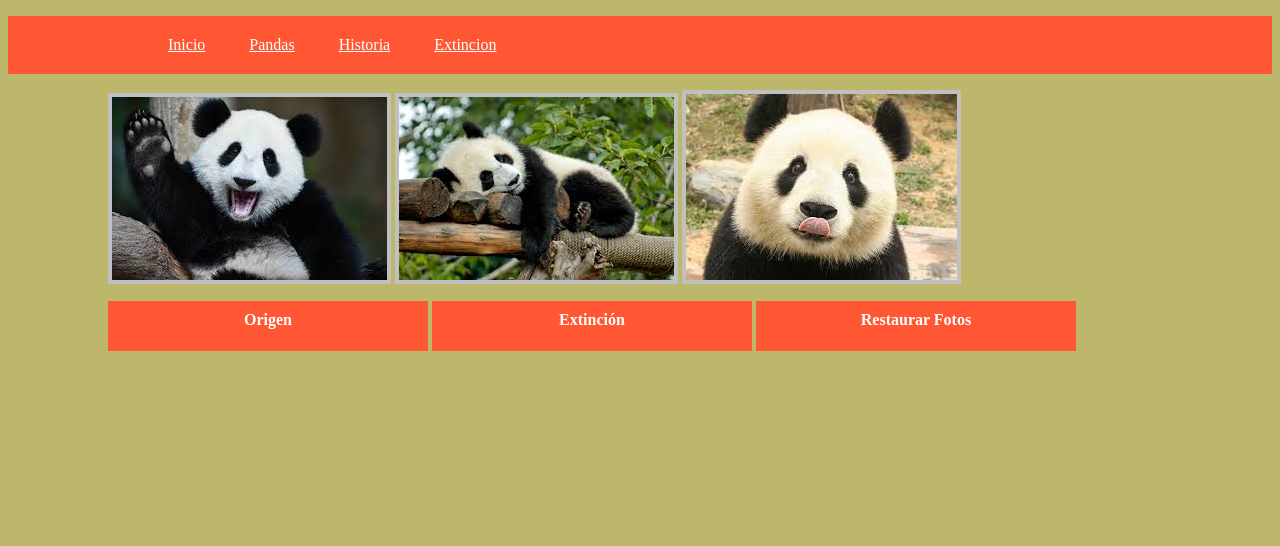
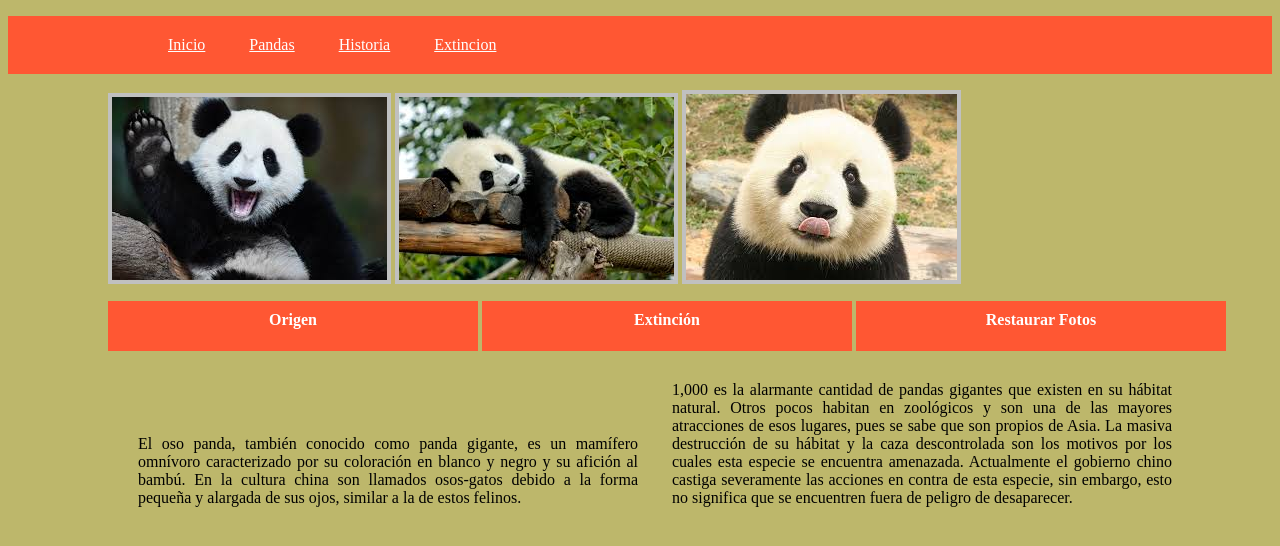
Before and after one commit to Ferlargut/leccionPandas, a plain HTML site: page index.html in a window 1280 px wide. Drawn offline with Linux system fonts and the light colour scheme; files that its build step writes are made by us from their sources; files whose address does not match are found by name.

Commit message:
restructurando

```diff
--- a/assets/css/main.css
+++ b/assets/css/main.css
@@ -23,7 +23,19 @@ img {
     position: relative;
     left: 100px;
 }
+article {
+    display: inline-block;
+    font-size: medium;
+    position: relative;
+    left: 100px;
+    width: 500px;
+    height: 30px;
+    padding-left: 30px;
+}
+p{
 
+    text-align: justify;
+}
 h2 {
     display: inline-block;
     background-color: #FF5733;
@@ -32,7 +44,7 @@ h2 {
     font-size: medium;
     position: relative;
     left: 100px;
-    width: 300px;
+    width: 350px;
     height: 30px;
     text-align: center;
 }
--- a/index.html
+++ b/index.html
@@ -23,9 +23,11 @@
        <h2>Restaurar Fotos</h2>
    </section>
    <section>
-       <article><p></p></article>
-       <article><p></p></article>
-       <article><p></p></article>
+       <article><p>El oso panda, también conocido como panda gigante, es un mamífero omnívoro caracterizado por su coloración en blanco y negro y su afición al bambú. En la cultura china son llamados osos-gatos debido a la forma pequeña y alargada de sus ojos, similar a la de estos felinos.</p></article>
+       <article><p>1,000 es la alarmante cantidad de pandas gigantes que existen en su hábitat natural. Otros pocos habitan en zoológicos y son una de las mayores atracciones de esos lugares, pues se sabe que son propios de Asia.
+La masiva destrucción de su hábitat y la caza descontrolada son los motivos por los cuales esta especie se encuentra amenazada.
+Actualmente el gobierno chino castiga severamente las acciones en contra de esta especie, sin embargo, esto no significa que se encuentren fuera de peligro de desaparecer.</p></article>
+
    </section>
 
 </body>
```
